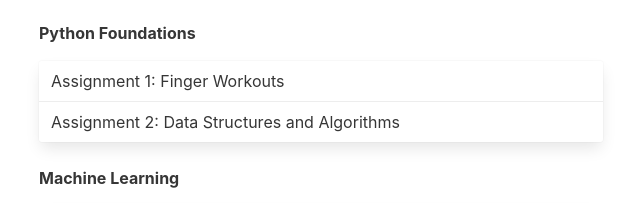
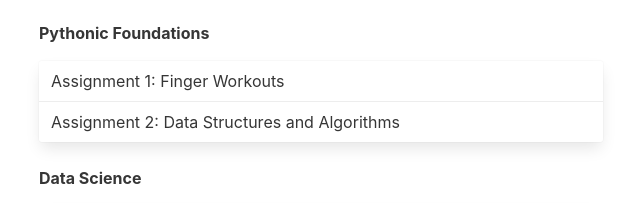
Before and after one commit to CIS192/website, a Gatsby site: page /assignments in a window 1280 px wide. Shown: the part 215-418 px from the top of the page, 319-959 px from the left. Built offline with nearby package versions, Linux system fonts and the light colour scheme; Gatsby itself is replaced by a stand-in of ours.

Commit message:
Rename section headers

```diff
--- a/src/pages/assignments.js
+++ b/src/pages/assignments.js
@@ -14,12 +14,12 @@ const Teaching = () => {
               Each assignment is designed to take roughly 4 to 5 hours to complete. Start early,
               ask questions on Piazza and come to office hours! Note there is NO collaboration unless otherwise noted.
 	          </p> <br />
-            <p><strong>Python Foundations</strong></p>
+            <p><strong>Pythonic Foundations</strong></p>
 	          <div class="panel list-group" style={{marginTop: "1rem", borderRadius: "0.2rem"}}>
 	            <a class="panel-block list-group-item is-primary">Assignment 1: Finger Workouts</a>
 	            <a class="panel-block list-group-item is-primary">Assignment 2: Data Structures and Algorithms</a>
 	          </div>
-	          <p><strong>Machine Learning</strong></p>
+	          <p><strong>Data Science</strong></p>
 	          <div class="panel list-group" style={{marginTop: "1rem", borderRadius: "0.2rem"}}>
 	            <a class="panel-block list-group-item is-primary">Assignment 3: Learning Machine Learning</a>
 	            <a class="panel-block list-group-item is-primary">Assignment 4: Hyperparameter Search</a>
```
